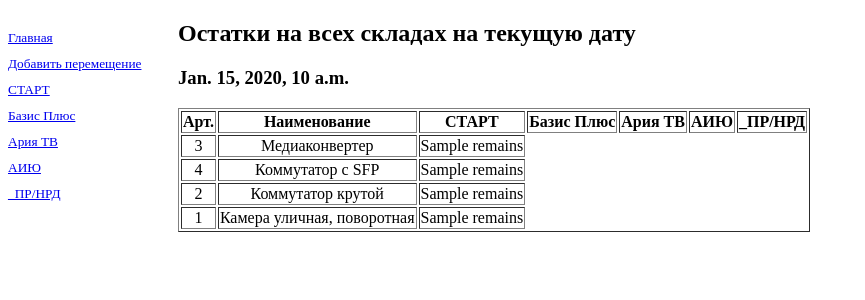
After one commit to ilyuhich/ZipPodryad, a Django app: template ziponline/templates/ziponline/wh_together.html in a window 1280 px wide. The commit adds this page. Shown: the top 300 px of the page, without its empty margins (0-865 px from the left). Run offline with Django 3.2, Linux system fonts and the light colour scheme; data comes from the database, SQL or seed files in the repository; the template is opened without the code that fills it: values that come from a table or form of the project are taken from there, most other values are stand-ins (such as "Sample title", 1, 10 or a date in 2020).

Commit message:
перед большим теоретическим материалом.

```diff
--- a/ziponline/admin.py
+++ b/ziponline/admin.py
@@ -8,4 +8,4 @@ from .models import *
 admin.site.register(Storage)
 admin.site.register(Good)
 admin.site.register(Moving)
-admin.site.register(Warehouse)
+admin.site.register(Sklad)
--- a/ziponline/models.py
+++ b/ziponline/models.py
@@ -1,28 +1,38 @@
 from django.db import models
 from django.utils.timezone import now
 
+
 # Create your models here.
 
-# Модель 'Хранилище' - что хранится и на каком складе
-class Warehouse(models.Model):
-    storage = models.ForeignKey('Storage', on_delete=models.PROTECT)
-    good = models.ForeignKey('Good', on_delete=models.PROTECT, null=True)
-    remains = models.PositiveSmallIntegerField(verbose_name='Остаток', default=0)
-    good_min_remains = models.PositiveSmallIntegerField(verbose_name='Мин. Остаток', default=0)
+class Sklad(models.Model):
+    good = models.ForeignKey('Good', on_delete=models.PROTECT)
+    sklA_num = models.PositiveSmallIntegerField(verbose_name='Ария', default=0)
+    sklA_num_app = models.PositiveSmallIntegerField(verbose_name='Ария по актам', default=0)
+    sklA_num_min = models.PositiveSmallIntegerField(verbose_name='Ария мин.', default=0)
+    sklB_num = models.PositiveSmallIntegerField(verbose_name='Б+', default=0)
+    sklB_num_app = models.PositiveSmallIntegerField(verbose_name='Базис+ по актам', default=0)
+    sklB_num_min = models.PositiveSmallIntegerField(verbose_name='Б+ мин.', default=0)
+    skaAU_num = models.PositiveSmallIntegerField(verbose_name='АиЮ', default=0)
+    sklAU_num_app = models.PositiveSmallIntegerField(verbose_name='АиЮ по актам', default=0)
+    sklAU_num_min = models.PositiveSmallIntegerField(verbose_name='АиЮ мин.', default=0)
+    sklSt_num = models.PositiveSmallIntegerField(verbose_name='Старт', default=0)
+    sklSt_num_app = models.PositiveSmallIntegerField(verbose_name='Старт по актам', default=0)
+    sklSt_num_min = models.PositiveSmallIntegerField(verbose_name='Старт мин.', default=0)
 
     class Meta:
-        verbose_name_plural = "Хранилища (склад+товар)"
-        verbose_name = "Хранилище"
-        ordering = ['-storage']
+        verbose_name_plural = "Товары на складах"
+        verbose_name = "Товар на складах"
+        ordering = ['-good']
 
     def __str__(self):
-        return str(self.storage) + ' - ' + str(self.good) + ', мин. остаток ' + str(self.good_min_remains)
+        return str(self.good)
 
 
 # модель СКЛАД - хранятся только названия склада. Добавить склад ПР/НРД
 class Storage(models.Model):
     storage_name = models.CharField(max_length=10, verbose_name='Подрядчик')
     storage_description = models.CharField(max_length=150, verbose_name='Описание', default='Добавьте описание')
+
     # goods_name = models.ForeignKey('Good', on_delete=models.PROTECT, null=True)
 
     class Meta:
@@ -31,17 +41,12 @@ class Storage(models.Model):
         ordering = ['-storage_name']
 
     def __str__(self):
-        return self.storage_name
+        return str(self.storage_name)
 
 
 #  создаем модель товаров на складе
 class Good(models.Model):
     goods_name = models.CharField(max_length=70, verbose_name='Наименование', unique=True)
-    # наименование должно быть уникальным
-
-    # остатки должны быть привязаны не к товару, а к складу
-    #    goods_min_remains = models.PositiveSmallIntegerField(verbose_name='Мин. Остаток')
-    #    goods_now_remain = models.PositiveSmallIntegerField(verbose_name='Остаток')
 
     class Meta:
         verbose_name_plural = "Товары"
@@ -49,8 +54,7 @@ class Good(models.Model):
         ordering = ['-goods_name']
 
     def __str__(self):
-        return self.goods_name
-
+        return str(self.goods_name)
 
 
 #  модель Транзакция - может либо между складами либо расход
@@ -79,7 +83,6 @@ class Moving(models.Model):
     class Meta:
         verbose_name_plural = "Движения"
         verbose_name = "Движение"
-
         ordering = ['-pk']
 
     def __str__(self):
--- a/ziponline/templates/layout/basic.html
+++ b/ziponline/templates/layout/basic.html
@@ -10,6 +10,7 @@
 <body>
     <nav>
         <a href="{% url 'index' %}">Главная</a>
+
         <a href="{% url 'mv_create' %}">Добавить перемещение</a>
         {% for stor in storages %}
             <a href="{% url 'by_storage' stor.pk %}">{{ stor.storage_name }}</a>
--- /dev/null
+++ b/ziponline/templates/ziponline/wh_together.html
@@ -0,0 +1,23 @@
+{% extends 'layout/basic.html' %}
+
+{% block title %}Остатки общие{% endblock %}
+
+{% block content %}
+    <h2> Остатки на всех складах на текущую дату</h2>
+    <h3>  {{ current.date }}</h3>
+    <table border="1">
+        <th>Арт.</th>
+        <th>Наименование</th>
+        {% for stor in stor_all %}
+        <th> {{ stor }}</th>
+        {% endfor %}
+
+        {% for good in goods %}
+            <tr>
+                <td align="center"> {{ good.pk }}</td>
+                <td align="center"> {{ good.goods_name }}</td>
+                <td align="center"> {{ wh1.remains }}</td>
+            </tr>
+        {% endfor %}
+    </table>
+{% endblock %}
--- a/ziponline/urls.py
+++ b/ziponline/urls.py
@@ -4,10 +4,11 @@
 
 
 from django.urls import path
-from .views import index, by_storage, MvCreateView
+from .views import index, by_storage, MvCreateView, wh_together, skl_all
 
 urlpatterns = [
     path('', index, name='index'),
     path('<int:storage_id>/', by_storage, name='by_storage'),
     path('add/', MvCreateView.as_view(), name='mv_create'),
+    path('skl_all/', skl_all, name='skl_all'),
 ]
```
Also changed, not shown: ziponline/templates/ziponline/skl_all.html (added, +22 -0 lines), ziponline/views.py (+29 -1 lines), db.sqlite3, ziponline/migrations/0013_auto_20201013_2154.py (added), ziponline/migrations/0014_auto_20201013_2344.py (added), ziponline/migrations/0015_delete_warehouse.py (added), 1 other file.
